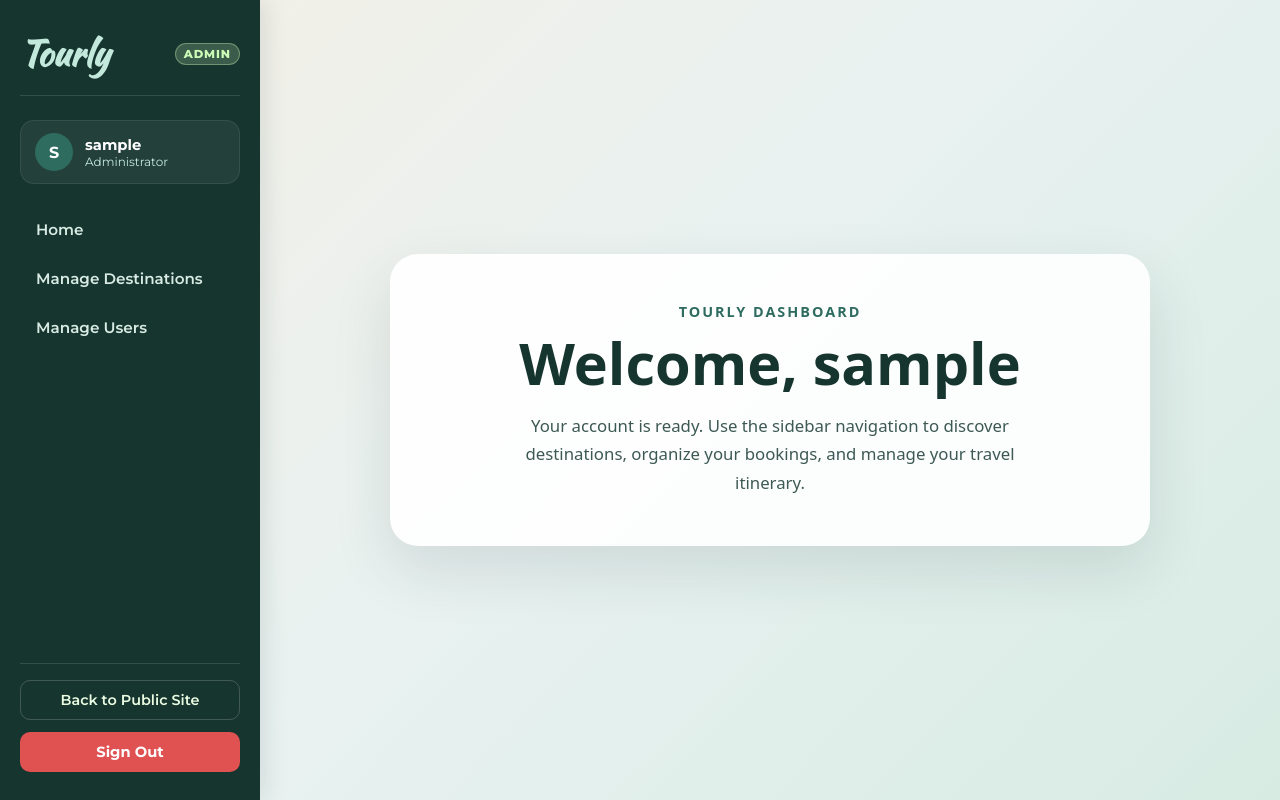
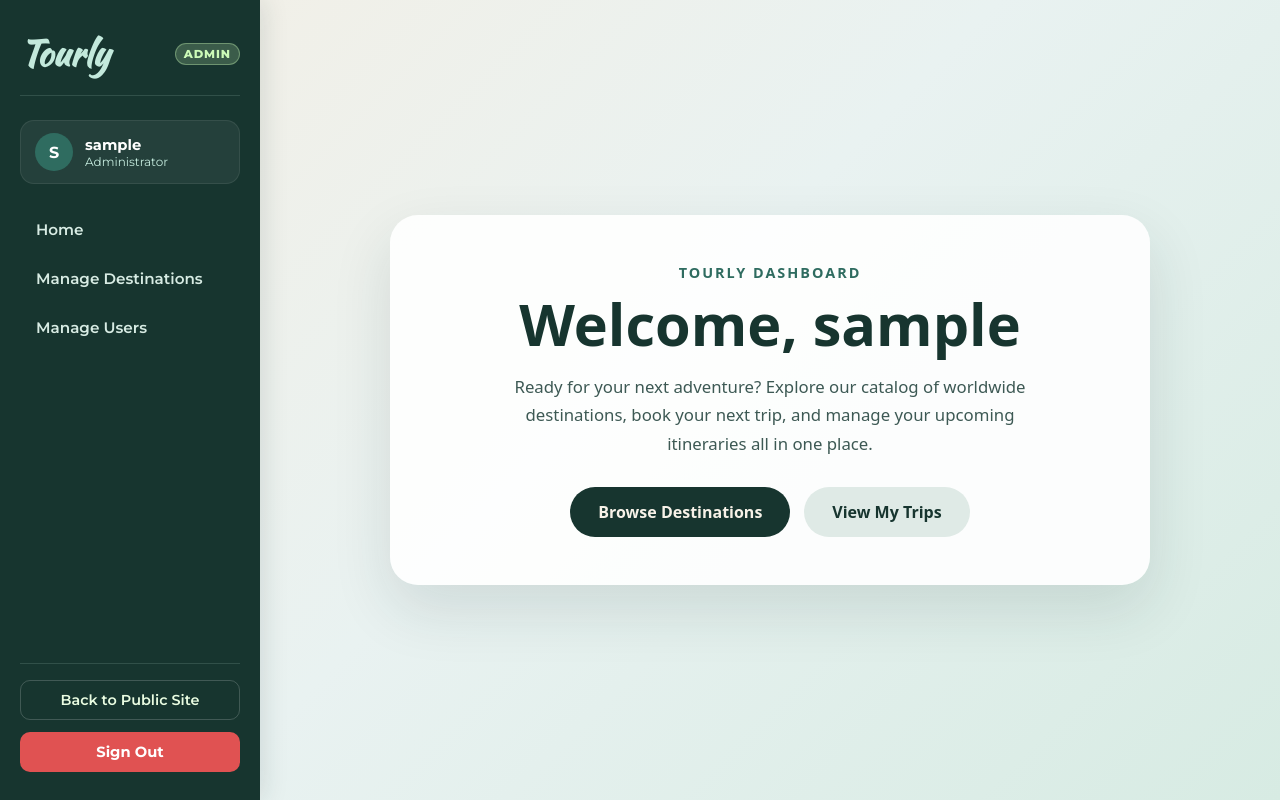
Before and after one commit to abelkidus/Tourly, a React (Vite) app: page /welcome in a window 1280 px wide. Built offline with nearby package versions, Linux system fonts and the light colour scheme; no server answers; sample sign-in values are in the browser's storage.

Commit message:
feat(ui): update welcome page with engaging content and quick actions

```diff
--- a/src/welcome.jsx
+++ b/src/welcome.jsx
@@ -1,3 +1,4 @@
+import { Link } from "react-router-dom";
 import { useAuth } from "./context/AuthContext";
 import DashboardLayout from "./components/DashboardLayout";
 import "./welcome.css";
@@ -13,8 +14,17 @@ function Welcome() {
           <p className="welcome__eyebrow">Tourly Dashboard</p>
           <h1 className="welcome__title">{loggedInUser ? `Welcome, ${loggedInUser}` : "Welcome"}</h1>
           <p className="welcome__subtitle">
-            Your account is ready. Use the sidebar navigation to discover destinations, organize your bookings, and manage your travel itinerary.
+            Ready for your next adventure? Explore our catalog of worldwide destinations, book your next trip, and manage your upcoming itineraries all in one place.
           </p>
+
+          <div className="welcome__cta">
+            <Link to="/booking" className="welcome__button">
+              Browse Destinations
+            </Link>
+            <Link to="/bookings" className="welcome__button welcome__button--secondary">
+              View My Trips
+            </Link>
+          </div>
         </div>
       </section>
     </DashboardLayout>
```
